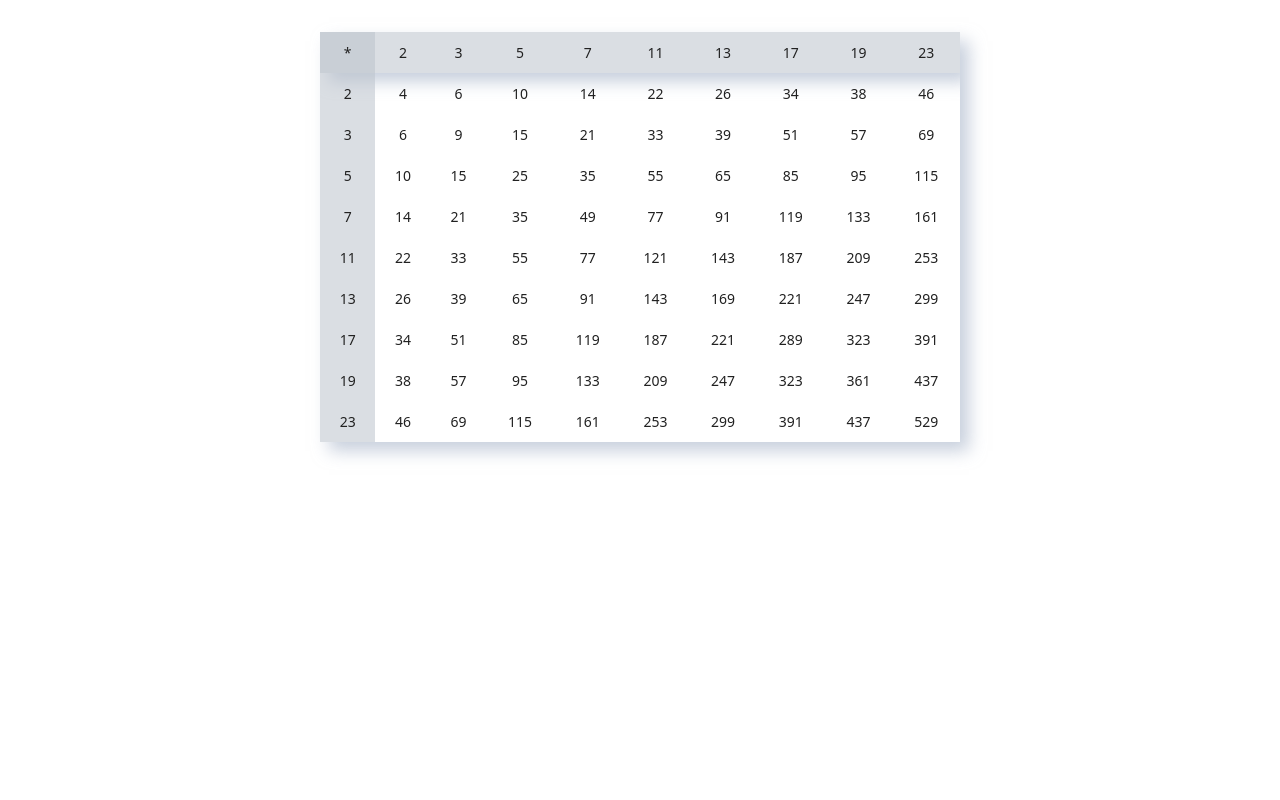
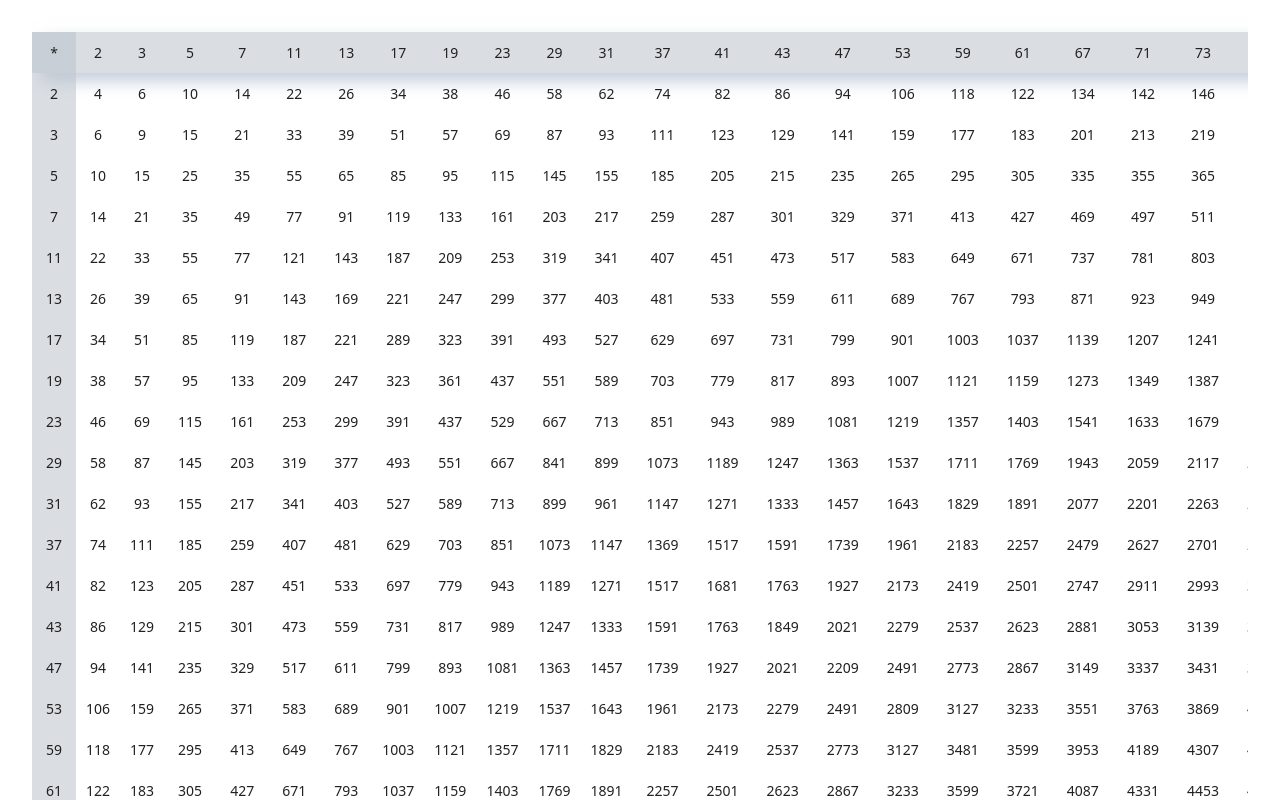
Before and after one commit to kromate/lixy-code-test, a Nuxt app: page / in a window 1280 px wide. Shown: the top 800 px of the page. Built offline with nearby package versions, Linux system fonts and the light colour scheme.

Commit message:
added nuemorphic

```diff
--- a/pages/index.vue
+++ b/pages/index.vue
@@ -28,14 +28,17 @@ export default {
   },
   created(){
     // on create display a table of 10 prime number, check the readme for an alternate method
-this.create(30,30)
+this.create(300,300)
   },
   methods:{
+    // this function checks a number to see if it is a prime number
     isPrime(num) {
   for(let i = 2; i < num; i++)
     if(num % i === 0) return false;
   return num > 1;
 },
+
+// This is the function that generates the prime array used in create
 generatePrimeArray(num){
 const PrimeArray = []
 let counter = 0
@@ -47,6 +50,8 @@ while(counter <= num){
 }
 return PrimeArray
 },
+
+// This creates the table by accepting a X and Y parameter, which is the start and end value of the table
     create(x, y){
      const row =[1, ...this.generatePrimeArray(x)];
     const  column =[1, ...this.generatePrimeArray(y)];
@@ -89,11 +94,13 @@ return PrimeArray
 <style >
 
 
-.container {
-  position: absolute;
+#container {
+  /* position: absolute;
   top: 50%;
   left: 50%;
-  transform: translate(-50%, -50%);
+  transform: translate(-50%, -50%); */
+  width: 95vw;
+  overflow-x: auto;
 }
 
 table.neumorphic{
@@ -101,8 +108,8 @@ table.neumorphic{
   border-spacing: 0;
   color: #212121;
   text-align: center;
+  margin-top:2rem;
   overflow: hidden;
-  margin-top:2rem;
   box-shadow: 9px 9px 16px rgba(163, 177, 198, 0.6),
   -9px -9px 16px rgba(255, 255, 255, 0.6);
 }
```
